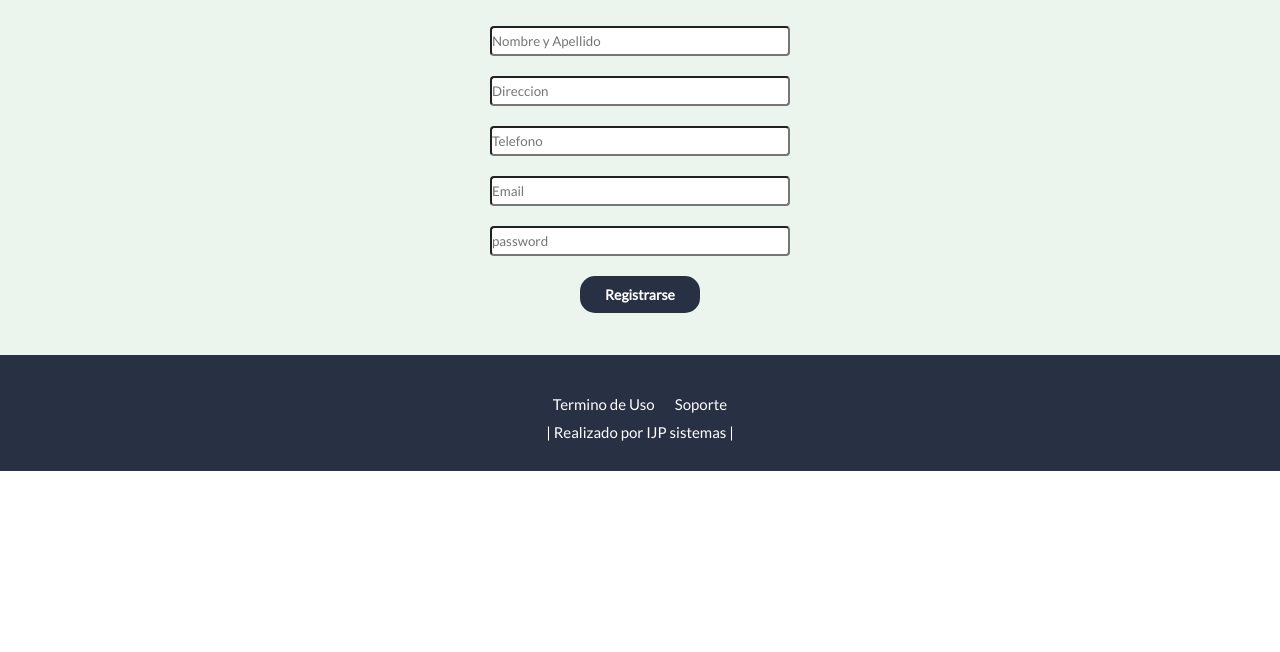
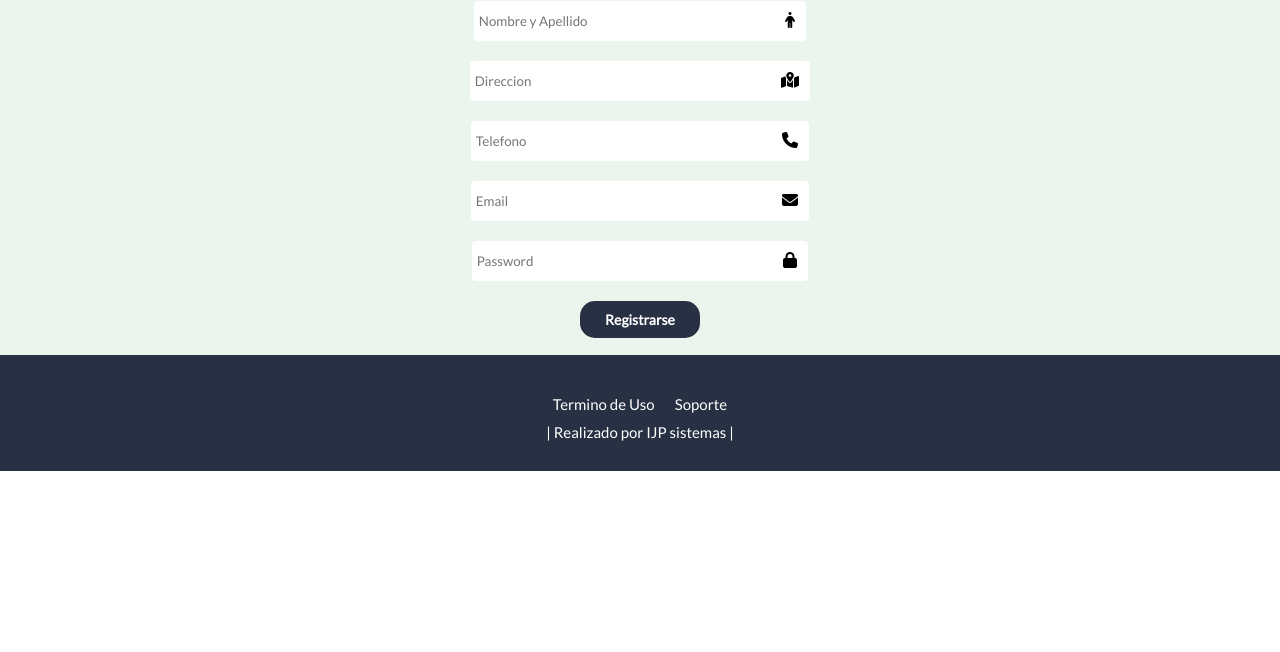
Before and after one commit to nachoProfu/integradorModWeb, a plain HTML site: page registro.html in a window 1280 px wide. Shown: the part 148-800 px from the top of the page. Drawn offline with Linux system fonts and the light colour scheme.

Commit message:
modificaciones segunda entrega

```diff
--- a/assets/login.css
+++ b/assets/login.css
@@ -67,10 +67,24 @@ form a{
     text-align: center;
 }
 
+.i-container{
+    display:flex
+}
+
+
 input{
     width: 300px;
-    height: 30px;
-    border-radius: 4px;
+    height: 40px;
+    border: none;
+    border-radius: 4px 0px 0px 4px;
+    padding: 5px;
+}
+
+.i-form{
+    background-color: white;
+    border-radius: 0px 4px 4px 0px;
+    padding: 0.7rem;
+
 }
 
 
@@ -80,6 +94,10 @@ footer{
     padding: 30px 0px;
     text-align: center;
     font-size: 15px;
+}
+
+.i-footer{
+    color: white;
 }
 
 
--- a/assets/registro.css
+++ b/assets/registro.css
@@ -69,9 +69,21 @@ form a{
     text-align: center;
 }
 
+.i-container{
+    display:flex;
+}
+
 input{
-    height: 30px;
-    border-radius: 4px;
+    height: 40px;
+    border: none;
+    border-radius: 4px 0px 0px 4px;
+    padding: 5px;
+}
+
+i{
+    background-color: white;
+    border-radius: 0px 4px 4px 0px;
+    padding: 0.7rem;
 }
 
 
--- a/registro.html
+++ b/registro.html
@@ -7,6 +7,13 @@
     <title>Registrarse</title>
     <!-- <link rel="stylesheet" href="./assets/styles.css" /> -->
     <link rel="stylesheet" href="./assets/registro.css" />
+    <link
+      rel="stylesheet"
+      href="https://cdnjs.cloudflare.com/ajax/libs/font-awesome/6.2.0/css/all.min.css"
+      integrity="sha512-xh6O/CkQoPOWDdYTDqeRdPCVd1SpvCA9XXcUnZS2FmJNp1coAFzvtCN9BmamE+4aHK8yyUHUSCcJHgXloTyT2A=="
+      crossorigin="anonymous"
+      referrerpolicy="no-referrer"
+    />
   </head>
   <body>
     <header class="header">
@@ -24,11 +31,30 @@
       <h1>Registrarse</h1>
       <form class="form">
         <!-- <h1>Registrarse</h1> -->
-        <input type="text" placeholder="Nombre y Apellido" />
-        <input type="text" placeholder="Direccion" />
-        <input type="tel" placeholder="Telefono" />
-        <input type="email" placeholder="Email" />
-        <input type="password" placeholder="password" />
+        <div class="i-container">
+          <input type="text" placeholder="Nombre y Apellido" />
+          <i class="fa-solid fa-person"></i>
+        </div>
+
+        <div class="i-container">
+          <input type="text" placeholder="Direccion" />
+          <i class="fa-solid fa-map-location-dot"></i>
+        </div>
+
+        <div class="i-container">
+          <input type="tel" placeholder="Telefono" />
+          <i class="fa-solid fa-phone"></i>
+        </div>
+
+        <div class="i-container">
+          <input type="email" placeholder="Email" />
+          <i class="fa-solid fa-envelope"></i>
+        </div>
+
+        <div class="i-container">
+          <input type="password" placeholder="Password" />
+          <i class="fa-solid fa-lock i-form"></i>
+        </div>
 
         <a href="../login.html"> Registrarse</a>
       </form>
```
Also changed, not shown: assets/mediaqueries.css (+17 -2 lines), assets/styles.css (+8 -8 lines), login.html (+11 -4 lines).
